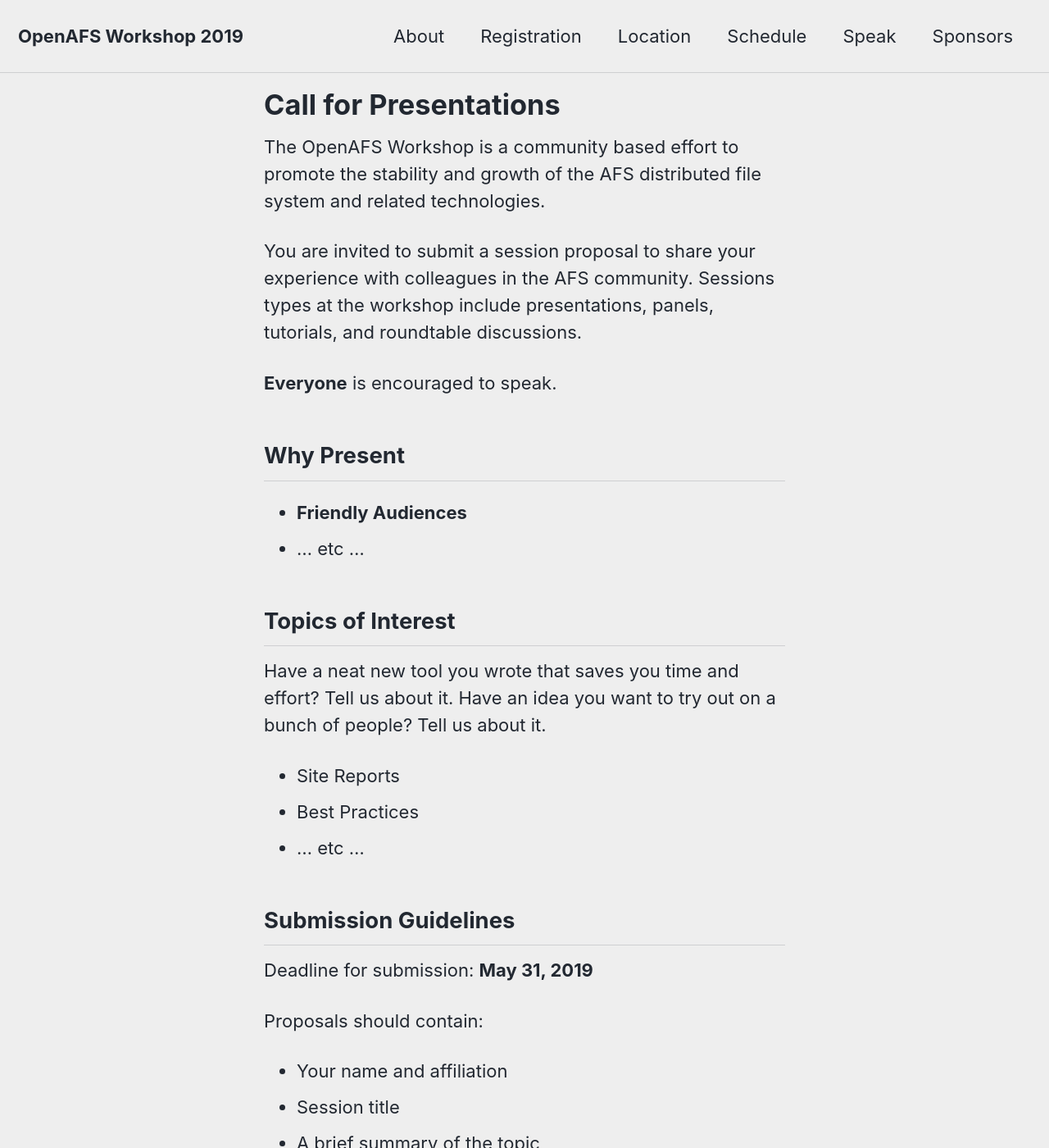
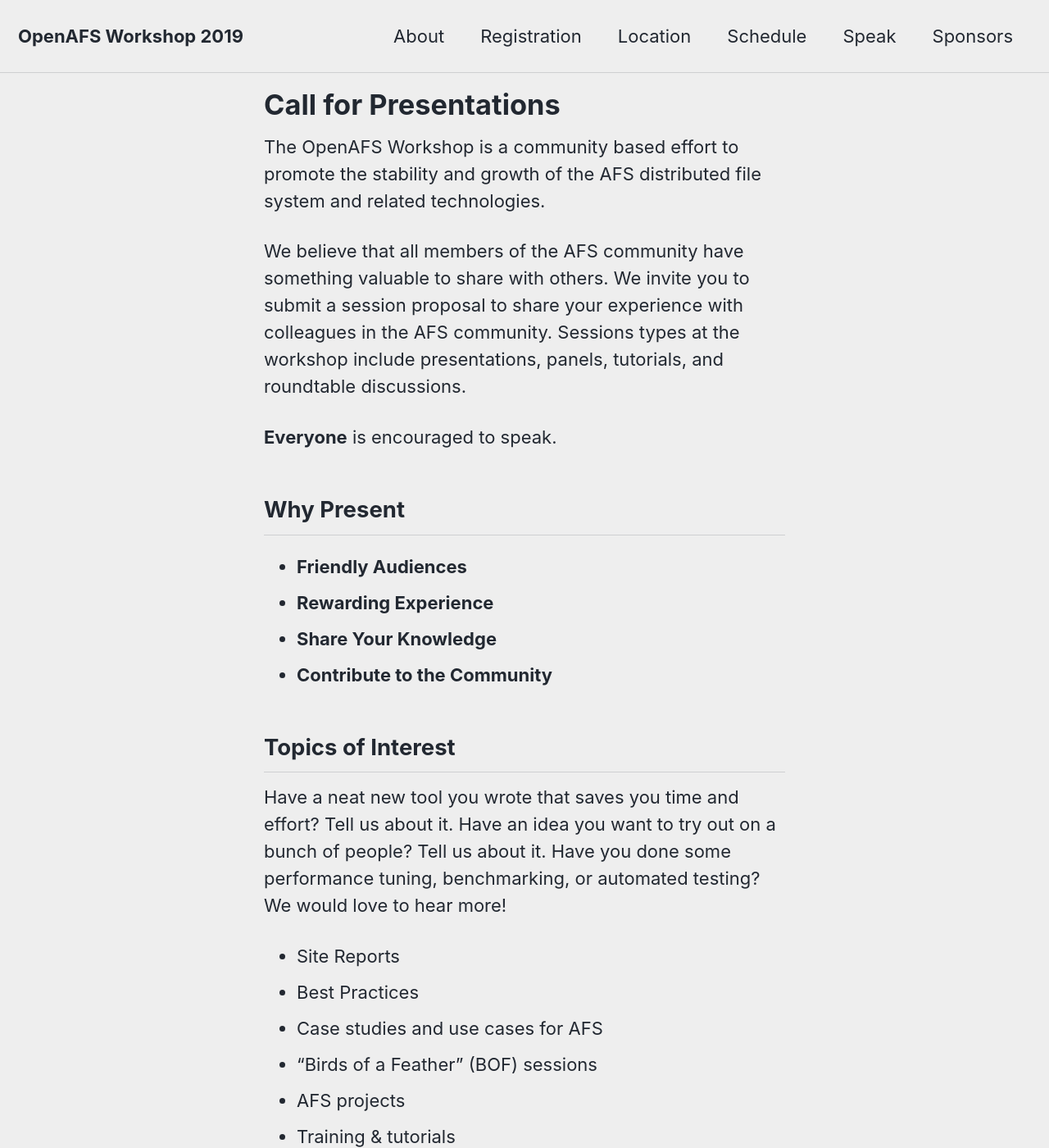
Before and after one commit to openafsfoundation/openafs-workshop.org, a Jekyll site: the page built from _pages/2019/cfp.md, in a window 1280 px wide and 1400 px high. Shown: the whole window at 82% size. Built offline with Jekyll 4.4.1, drawn with Linux system fonts in a browser that asks for light colours; cached includes are drawn as plain includes; nearby versions of some CDN libraries; some of the changed text lies outside the part shown.

Commit message:
cfp: add some more content

```diff
--- a/_pages/2019/cfp.md
+++ b/_pages/2019/cfp.md
@@ -8,7 +8,9 @@
 to promote the stability and growth of the AFS
 distributed file system and related technologies.
 
-You are invited to submit a session proposal to
+We believe that all members of the AFS community
+have something valuable to share with others.
+We invite you to submit a session proposal to
 share your experience with colleagues in the AFS
 community.  Sessions types at the workshop include
 presentations, panels, tutorials, and roundtable
@@ -19,7 +21,9 @@
 ## Why Present
 
 * **Friendly Audiences**
-* ... etc ...
+* **Rewarding Experience**
+* **Share Your Knowledge**
+* **Contribute to the Community**
 
 
 ## Topics of Interest
@@ -27,12 +31,17 @@
 Have a neat new tool you wrote that saves you time
 and effort? Tell us about it. Have an idea you
 want to try out on a bunch of people? Tell us
-about it.
+about it.  Have you done some performance tuning,
+benchmarking, or automated testing?  We would love
+to hear more!
 
 * Site Reports
 * Best Practices
-* ... etc ...
-
+* Case studies and use cases for AFS
+* "Birds of a Feather" (BOF) sessions
+* AFS projects
+* Training & tutorials
+* Or anything else you would like to discuss or showcase.
 
 ## Submission Guidelines
 
```
